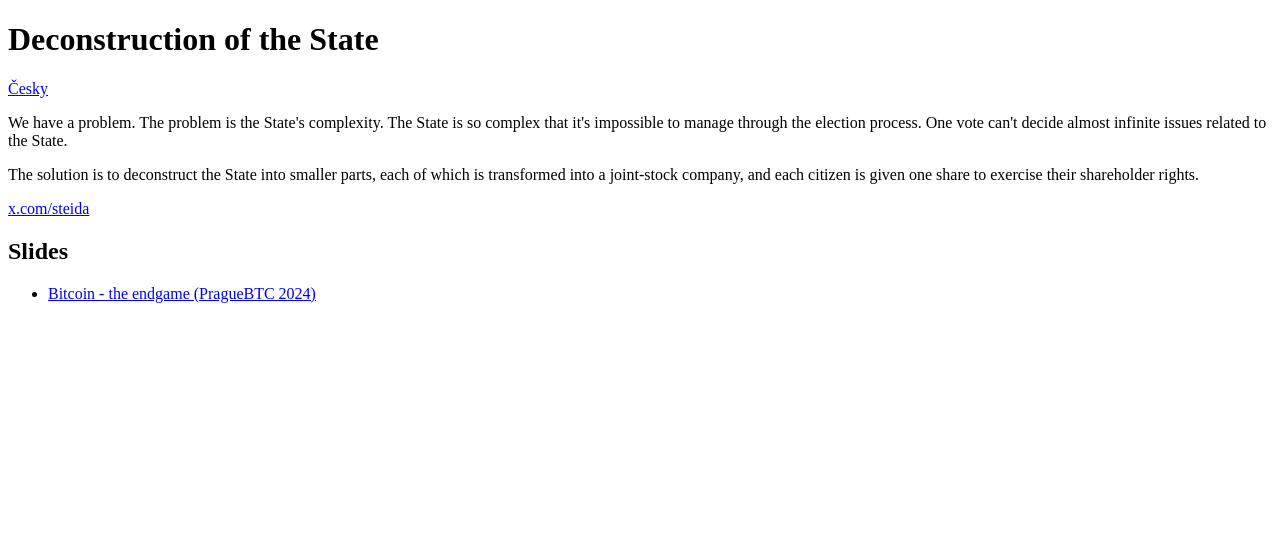
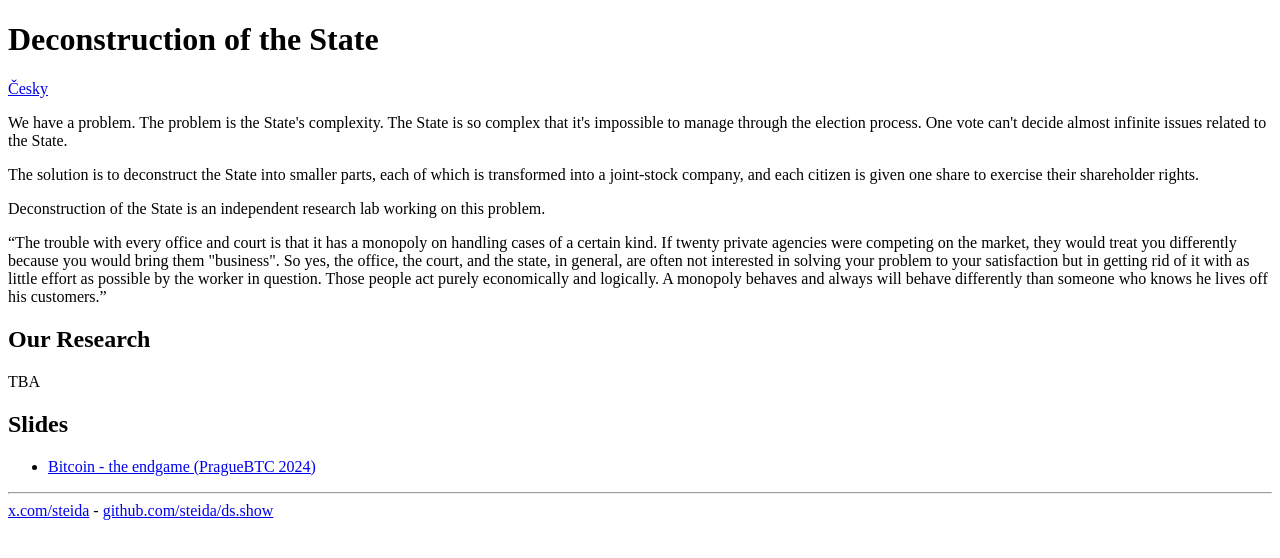
Before and after one commit to steida/dekonstrukcestatu, a Next.js app: page / in a window 1280 px wide. Shown: the top 558 px of the page. Built offline with nearby package versions, Linux system fonts and the light colour scheme.

Commit message:
Add more content

```diff
--- a/app/page.tsx
+++ b/app/page.tsx
@@ -19,9 +19,23 @@ export default function Page() {
         which is transformed into a joint-stock company, and each citizen is
         given one share to exercise their shareholder rights.
       </p>
-      <a href="https://x.com/steida" target="_blank">
-        x.com/steida
-      </a>
+      <p>
+        Deconstruction of the State is an independent research lab working on
+        this problem.
+      </p>
+      <q>
+        The trouble with every office and court is that it has a monopoly on
+        handling cases of a certain kind. If twenty private agencies were
+        competing on the market, they would treat you differently because you
+        would bring them "business". So yes, the office, the court, and the
+        state, in general, are often not interested in solving your problem to
+        your satisfaction but in getting rid of it with as little effort as
+        possible by the worker in question. Those people act purely economically
+        and logically. A monopoly behaves and always will behave differently
+        than someone who knows he lives off his customers.
+      </q>
+      <h2>Our Research</h2>
+      <p>TBA</p>
       <h2>Slides</h2>
       <ul>
         <li>
@@ -33,6 +47,16 @@ export default function Page() {
           </a>
         </li>
       </ul>
+      <hr />
+      <div>
+        <a href="https://x.com/steida" target="_blank">
+          x.com/steida
+        </a>
+        &nbsp;-&nbsp;
+        <a href="https://github.com/steida/ds.show" target="_blank">
+          github.com/steida/ds.show
+        </a>
+      </div>
     </>
   );
 }
```
Also changed, not shown: app/cs/page.tsx (+26 -3 lines).
